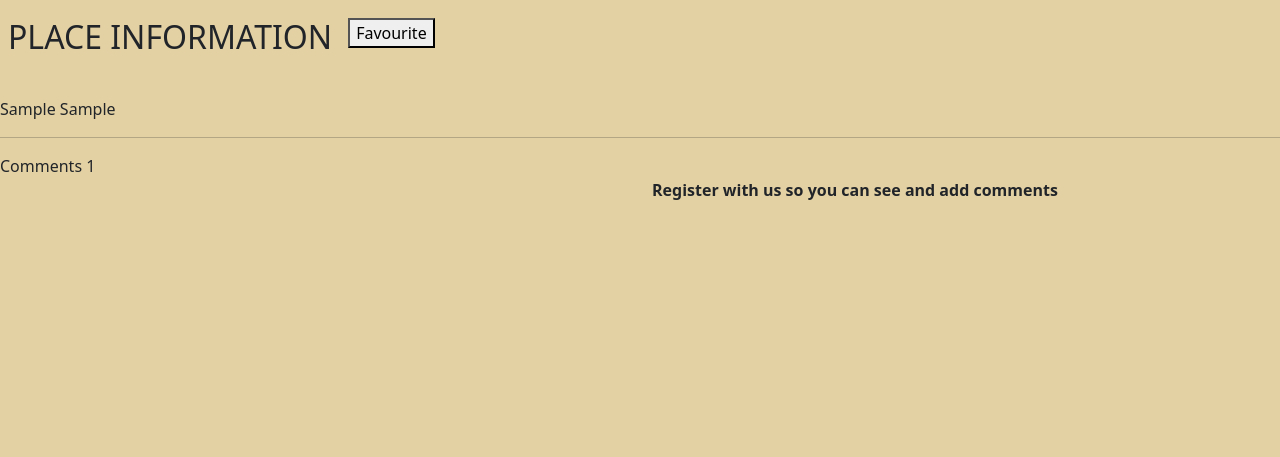
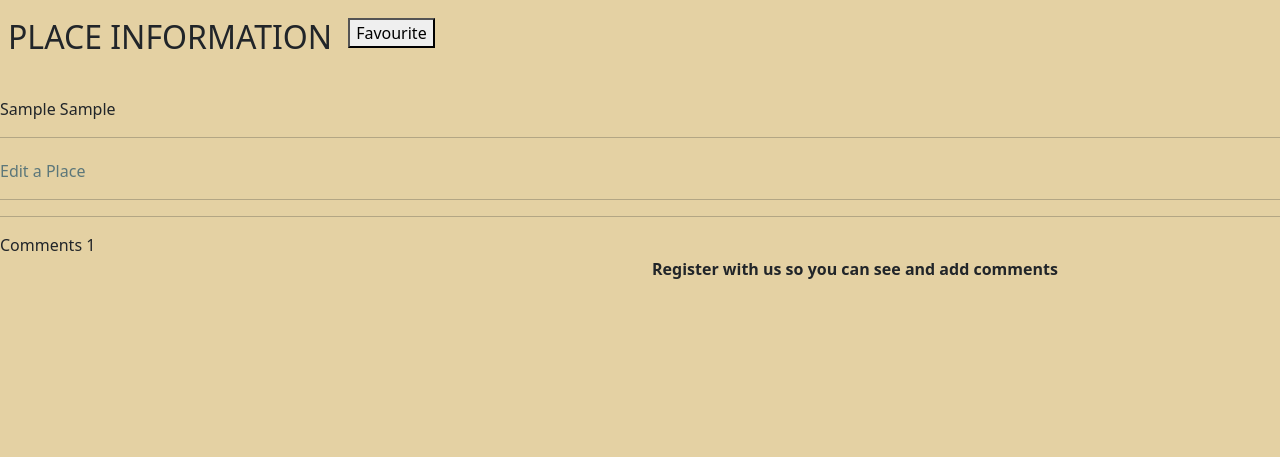
Before and after one commit to IvetteMcDermott/PP4Django-PeruExperience, a Django app: a page that uses templates/place_information.html in a window 1280 px wide. Shown: the part 62-519 px from the top of the page. Run offline with Django 3.2, Linux system fonts and the light colour scheme; tables that the repository leaves empty hold one stand-in row (values such as "Sample post"); some libraries are stand-ins or nearby versions.

Commit message:
Admin Functionality in HTML - Edit Place

```diff
--- a/peru_exp_app/urls.py
+++ b/peru_exp_app/urls.py
@@ -10,6 +10,7 @@ urlpatterns = [
     path('home/andes/', views.Andes.as_view(), name='andes_places_display'),
     path('home/jungle/', views.Jungle.as_view(), name='jungle_places_display'),
     path('<slug:slug>/', views.PlaceInformation.as_view(), name='place_information'),
+    path('<slug:slug>/update/', views.place_update_view, name='edit_place_information'),
     path('<slug:slug>/<int:pk>/update/', views.comment_update_view, name="comment_update"),
     path('<slug:slug>/<int:pk>/delete/', views.comment_delete_view, name="comment_delete"),
 ]
--- a/peru_exp_app/views.py
+++ b/peru_exp_app/views.py
@@ -157,6 +157,23 @@ class AddPlace(LoginRequiredMixin, CreateView):
         return super(AddPlace, self).form_valid(form)
 
 
+#THIS IS WORKING TO SAVE BUT DOESNT SHOW IN THE FORM THE DATA AND HTML NEEDS TO BE CALL BY FIELD
+# class place_update_view(LoginRequiredMixin, UserPassesTestMixin, UpdateView):
+
+def place_update_view(request, slug):
+    """ VIEW FOR EDIT PLACES INFORMATION """
+    form = UpdatePlacesForm()
+
+    if request.method == 'POST':
+        information = request.POST.get('info')
+        # get the review to update
+        place = PlacesList.objects.get(slug=slug)
+        place.info = information
+        place.save()
+
+    return redirect("/")
+
+
 """ USER PROFILE SECTION """
 
 
--- a/templates/place_information.html
+++ b/templates/place_information.html
@@ -21,6 +21,45 @@
     {{ context.info }}
 </div>
 <hr>
+
+<!-- EDIT PLACE FORM -->
+<div >
+    <form method="post" action="{% url 'edit_place_information' context.slug %}" novalidate style="margin-top: 1.3em;" enctype="multipart/form-data">
+        <div>
+            <a href="" type="button" data-toggle="modal" data-target="#EditPlace-{{ context.slug }}" data-backdrop="false">Edit a Place</a>
+        </div>
+
+        <div class="modal" id="EditPlace-{{ context.slug }}">
+            <div class="modal-dialog">
+                <div class="modal-content">
+                    <div class="modal-header">
+                        <h5 class="modal-title">Edit a Post</h5>
+                        <button type="button" class="close" data-dismiss="modal" aria-label="Close">
+                            <span aria-hidden="true">&times;</span>
+                        </button>
+                    </div>
+                    <div class="modal-body">
+                        {% csrf_token %}
+                        {{ update_form.as_p }}
+                        {{ context.info }}
+                        {{ context.slug }}
+
+
+
+                    </div>
+                    <div class="modal-footer">
+                        <button type="button" class="btn btn-secondary" data-dismiss="modal">Cancel</button>
+                        <button type="submit" class="btn btn-primary">Save the changes</button>
+                    </div>
+                </div>
+            </div>
+        </div>
+
+    </form>
+    <hr>
+
+    <hr>
+    </div>
 
 
 
```
